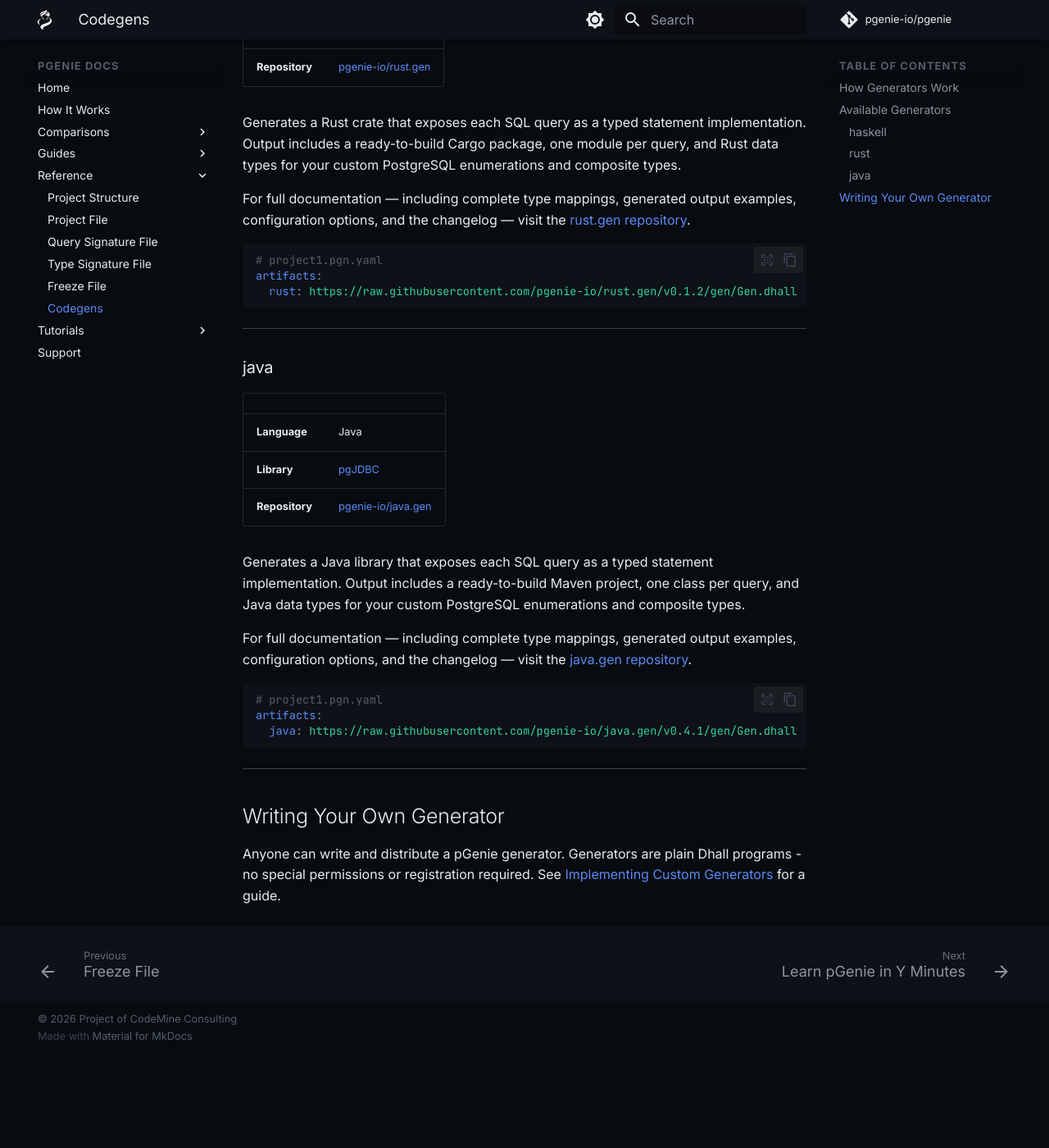
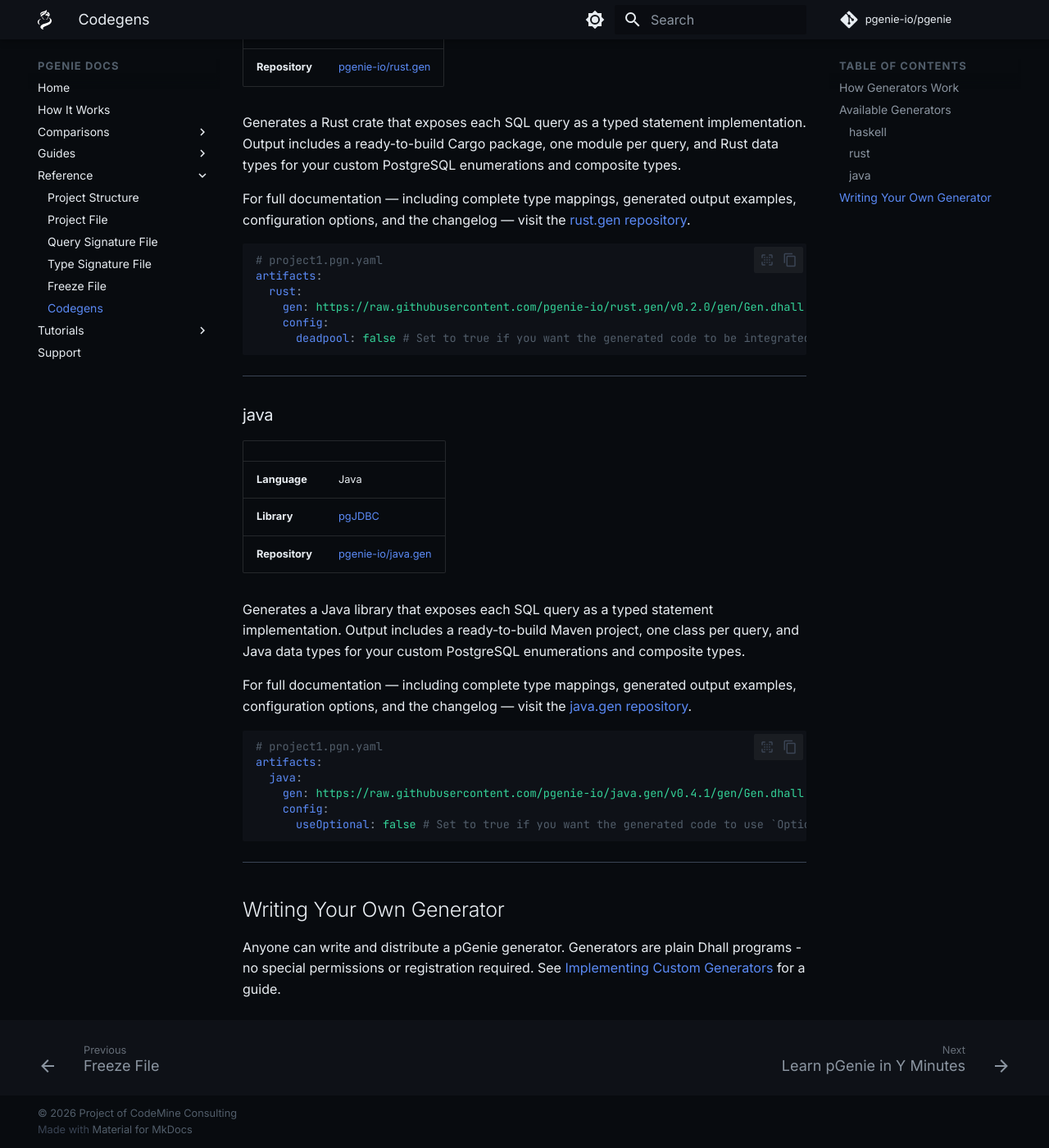
Before and after one commit to pgenie-io/docs, an MkDocs documentation site: the page built from docs/reference/codegens.md, in a window 1280 px wide and 1400 px high, scrolled down 1314 px. Shown: the whole window at 82% size. Built offline with MkDocs 1.6.1 and Material for MkDocs 9.7.7, drawn with Linux system fonts in a browser that asks for light colours; comment, search, counter and statistics services are not loaded; before the commit the page ends 2600 px from its top, so only the background shows below that.

Commit message:
Update the refs to rust.gen

````diff
--- a/docs/reference/codegens.md
+++ b/docs/reference/codegens.md
@@ -49,7 +49,10 @@
 ```yaml
 # project1.pgn.yaml
 artifacts:
-  rust: https://raw.githubusercontent.com/pgenie-io/rust.gen/v0.1.2/gen/Gen.dhall
+  rust:
+    gen: https://raw.githubusercontent.com/pgenie-io/rust.gen/v0.2.0/gen/Gen.dhall
+    config:
+      deadpool: false # Set to true if you want the generated code to be integrated with `deadpool-postgres` for connection pooling and prepared statements caching support.
 ```
 
 ---
@@ -69,7 +72,10 @@
 ```yaml
 # project1.pgn.yaml
 artifacts:
-  java: https://raw.githubusercontent.com/pgenie-io/java.gen/v0.4.1/gen/Gen.dhall
+  java:
+    gen: https://raw.githubusercontent.com/pgenie-io/java.gen/v0.4.1/gen/Gen.dhall
+    config:
+      useOptional: false # Set to true if you want the generated code to use `Optional` for nullable fields instead of nullable references to explicitly reflect the nullability in types.
 ```
 
 ---
````
Also changed, not shown: docs/guides/configuring-generators.md (+2 -2 lines).
